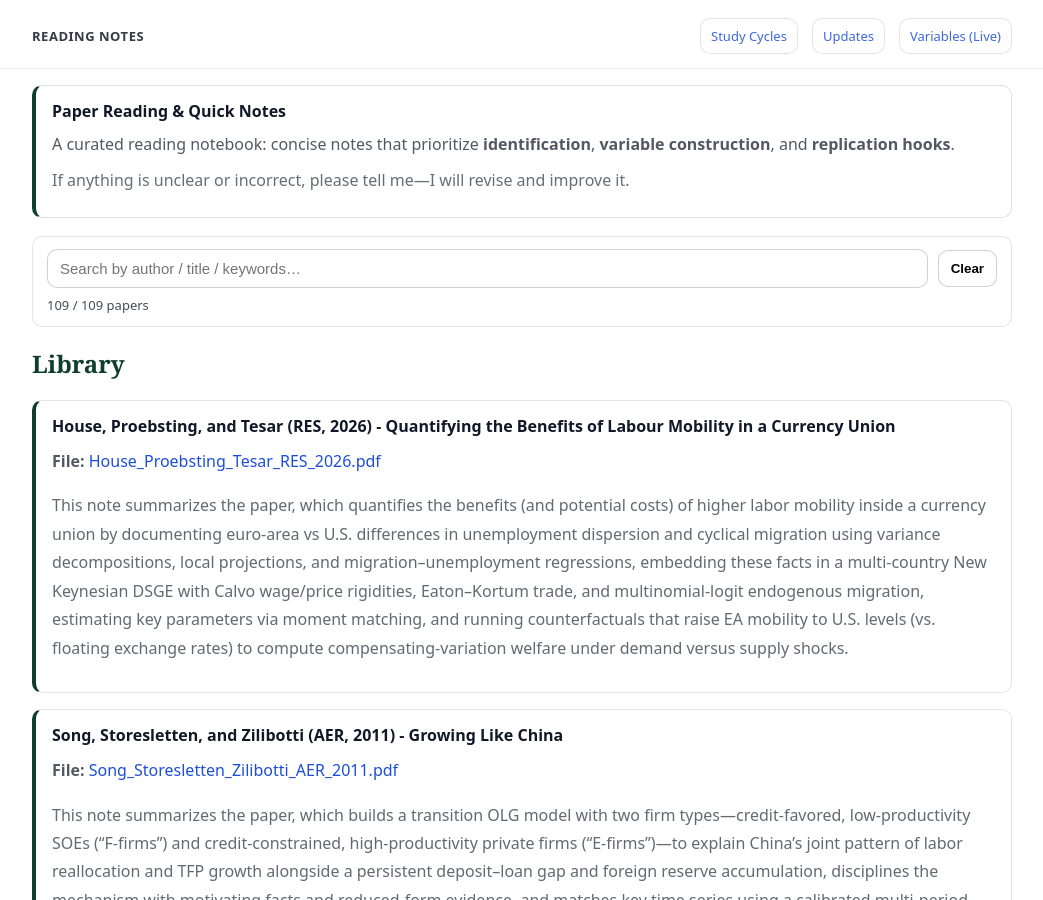
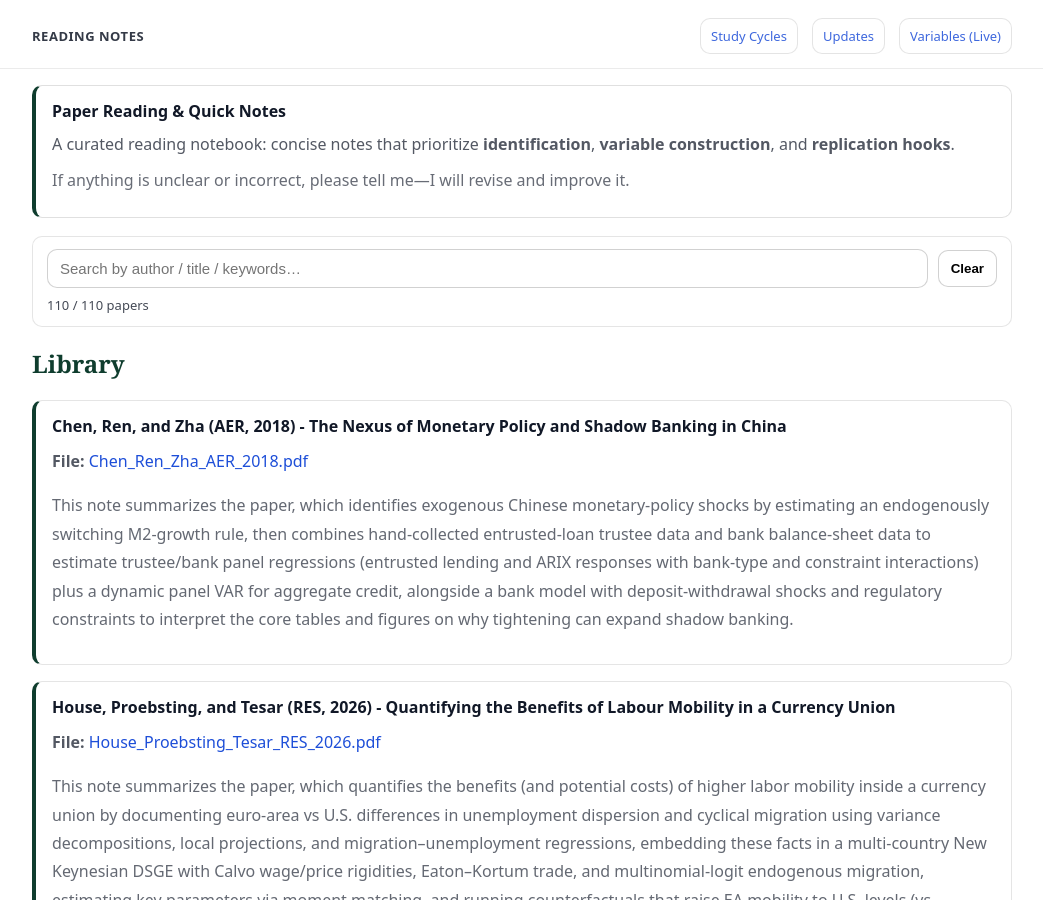
Before and after one commit to yaxinzn/study-archive, a Jekyll site: the page built from reading/index.md, in a window 1280 px wide and 900 px high. Shown: the whole window, without its empty margins (118-1161 px from the left). Built offline with Jekyll 4.4.1, drawn with Linux system fonts in a browser that asks for light colours.

Commit message:
Reading: add/update Chen_Ren_Zha_AER_2018.pdf

```diff
--- a/_data/reading.yml
+++ b/_data/reading.yml
@@ -1,3 +1,7 @@
+- title: "Chen, Ren, and Zha (AER, 2018) - The Nexus of Monetary Policy and Shadow Banking in China"
+  file: "Chen_Ren_Zha_AER_2018.pdf"
+  desc: "This note summarizes the paper, which identifies exogenous Chinese monetary-policy shocks by estimating an endogenously switching M2-growth rule, then combines hand-collected entrusted-loan trustee data and bank balance-sheet data to estimate trustee/bank panel regressions (entrusted lending and ARIX responses with bank-type and constraint interactions) plus a dynamic panel VAR for aggregate credit, alongside a bank model with deposit-withdrawal shocks and regulatory constraints to interpret the core tables and figures on why tightening can expand shadow banking."
+
 - title: "House, Proebsting, and Tesar (RES, 2026) - Quantifying the Benefits of Labour Mobility in a Currency Union"
   file: "House_Proebsting_Tesar_RES_2026.pdf"
   desc: "This note summarizes the paper, which quantifies the benefits (and potential costs) of higher labor mobility inside a currency union by documenting euro-area vs U.S. differences in unemployment dispersion and cyclical migration using variance decompositions, local projections, and migration–unemployment regressions, embedding these facts in a multi-country New Keynesian DSGE with Calvo wage/price rigidities, Eaton–Kortum trade, and multinomial-logit endogenous migration, estimating key parameters via moment matching, and running counterfactuals that raise EA mobility to U.S. levels (vs. floating exchange rates) to compute compensating-variation welfare under demand versus supply shocks."
```
Also changed, not shown: 1 other file.
